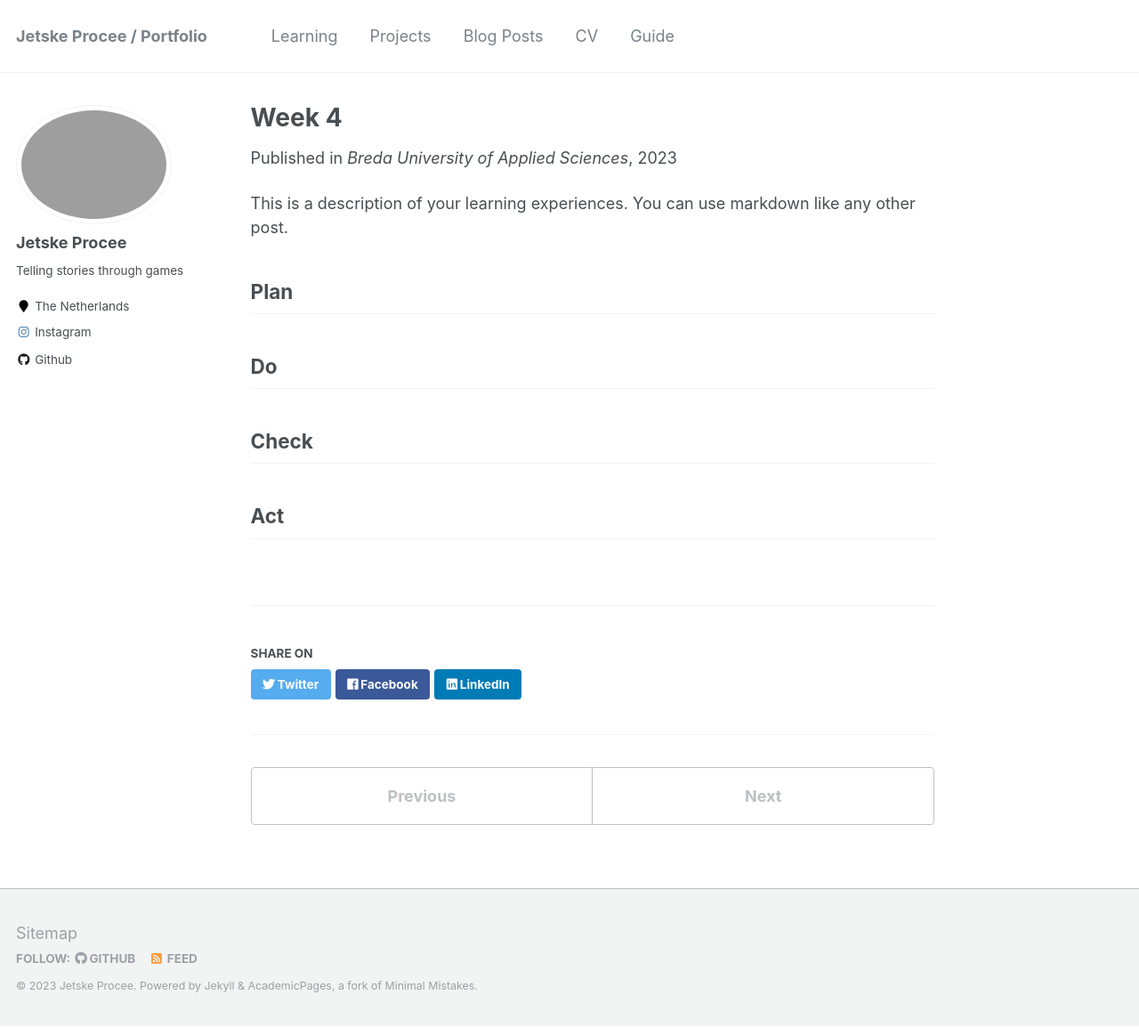
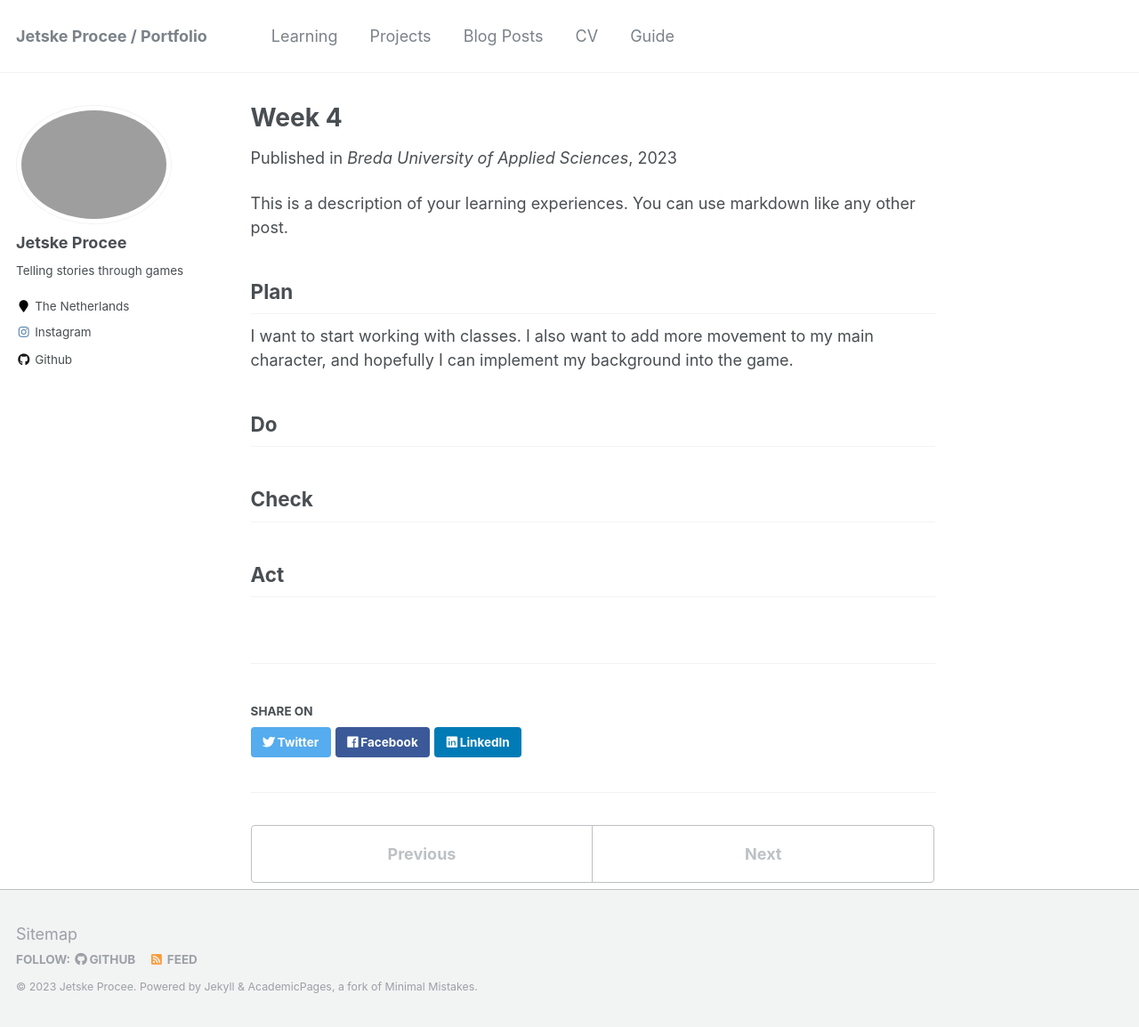
Before and after one commit to Jetplane444/Cpp-for-games, a Jekyll site: the page built from _learning/week-4.md, in a window 1280 px wide and 1154 px high. Shown: the whole window at 89% size. Built offline with Jekyll 4.4.1, drawn with Linux system fonts in a browser that asks for light colours.

Commit message:
Updated week 4

```diff
--- a/_learning/week-4.md
+++ b/_learning/week-4.md
@@ -12,11 +12,7 @@ This is a description of your learning experiences. You can use markdown like an
 
 ## Plan
 
-<!---
-NOTE: Fill this section in at the beginning of the week!
-
-What do you plan to do this week? What new knowledge do you want to acquire? Do you want to follow any of the learning units for the course? Do you want to work on the assignment for the course? How much time do you estimate you will spend on these tasks?
--->
+I want to start working with classes. I also want to add more movement to my main character, and hopefully I can implement my background into the game.
 
 ## Do
 
```
